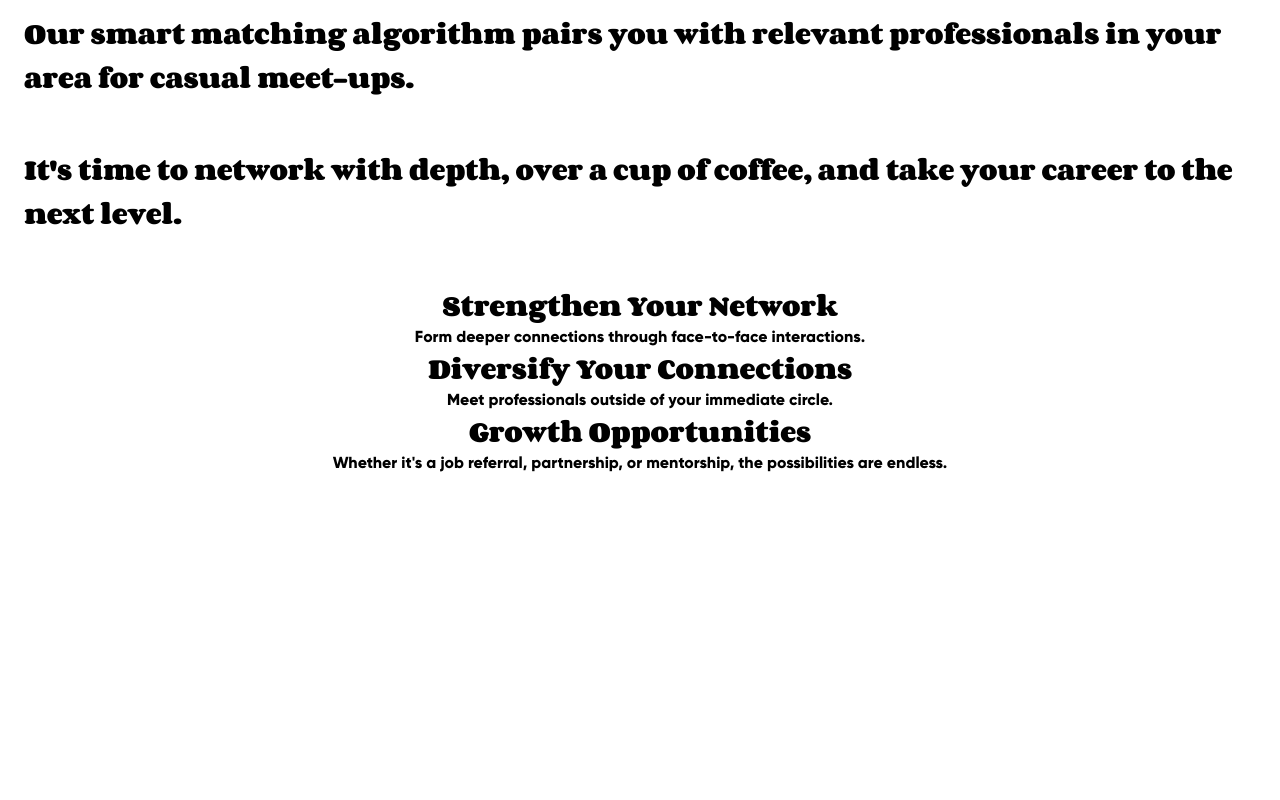
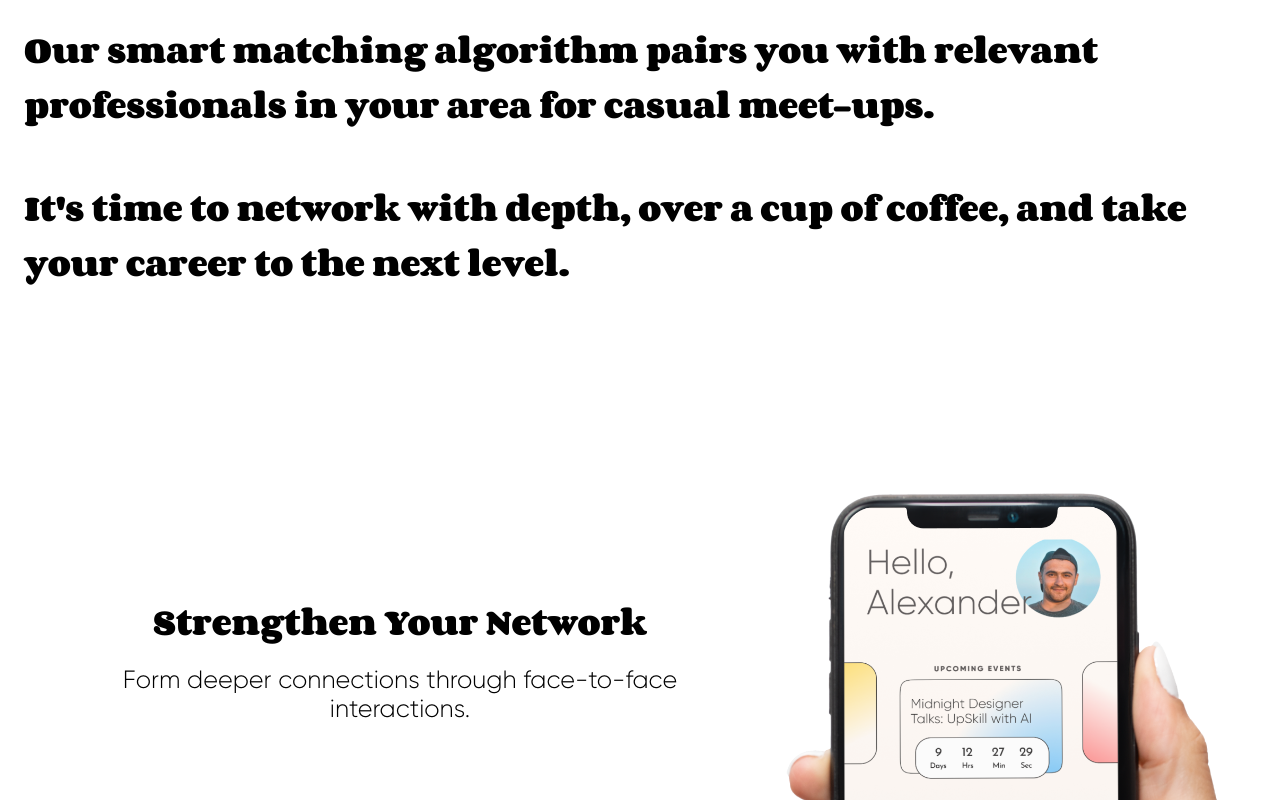
Before and after one commit to makeitMVPadmin/CoffeeChat, a React (Create React App) app: page /landing-page in a window 1280 px wide. Shown: the part 1360-2160 px from the top of the page. Before the commit the page ends 1856 px from the top, so only its background shows below. Built offline with nearby package versions, Linux system fonts and the light colour scheme; no server answers; a web font is replaced by a local one.

Commit message:
style about section and image

```diff
--- a/src/components/Landing/About/About.jsx
+++ b/src/components/Landing/About/About.jsx
@@ -29,15 +29,16 @@ const About = () => {
           </h2>
         </div>
 
-        {/* <div className="about__container--background">
+
+        <div className="about__container--content">
+       <div className="about__container--background">
           <img
             className="about__background"
             src={backgroundDesign}
             alt="Background design"
           />
-        </div> */}
+          </div>
 
-        <div className="about__container--content">
           <div className="about__container--points">
             <div className="about__container--main">
               <h2 className="about__title">Strengthen Your Network</h2>
@@ -62,13 +63,13 @@ const About = () => {
             </div>
           </div>
 
-          {/* <div className="about__container--image">
+          <div className="about__container--image">
             <img
               className="about__image"
               src={phoneMockup}
               alt="Hand holding phone"
             />
-          </div> */}
+          </div>
         </div>
       </section>
     </>
--- a/src/components/Landing/About/About.scss
+++ b/src/components/Landing/About/About.scss
@@ -4,7 +4,7 @@
 
 .about {
   width: 100%;
-  height:100%;
+  height: 100%;
   color: $mvp-black;
 
   @include desktop {
@@ -14,10 +14,7 @@
   }
 
   &__container {
-
-
     &--content {
-    //   z-index: 2;
       display: flex;
       flex-direction: row;
       align-items: center;
@@ -29,9 +26,16 @@
       }
     }
 
-    &__points {
-        display: flex;
-        flex-direction: column;
+    &--points {
+      display: flex;
+      flex-direction: column;
+      align-items: center;
+      justify-content: center;
+      padding: 1rem;
+
+      @include tablet {
+        padding: 1.5rem;
+      }
     }
 
     &--image {
@@ -39,33 +43,67 @@
 
       @include tablet {
         display: flex;
+        object-fit: contain;
       }
     }
 
     &--main {
-    //   z-index: 1;
+      width: 100%;
       display: flex;
       flex-direction: column;
       align-items: center;
+      justify-content: center;
+      padding: 1rem;
+      text-align: center;
+
+      @include tablet {
+        max-width: 60rem;
+        padding: 1.5rem;
+      }
     }
   }
 
   &__info {
     padding: 1rem;
+    @include mobile-subheader;
+
+    @include tablet {
+      @include desktop-subheader;
+    }
 
     @include desktop {
-     padding: 1.5rem;
+      padding: 1.5rem;
     }
   }
-  &__image {
-    width: 67.5rem;
+
+  &__title {
+    @include mobile-subheader;
+
+    @include tablet {
+      @include desktop-subheader;
+    }
   }
 
+  &__description {
+    @include mobile-body;
+    padding: 1rem;
+
+    @include tablet {
+      @include desktop-body;
+    }
+  }
+
+  &__image {
+    width: 30rem;
+    z-index: 2;
+  }
+
+  // TODO: Background design not showing up
   &__background {
     position: absolute;
     top: 0;
     left: 0;
-    width: 100vw;
+    width: 100%;
     height: 45rem;
     object-fit: cover;
     z-index: -1;
```
Also changed, not shown: src/assets/images/phone-mockup.png.
